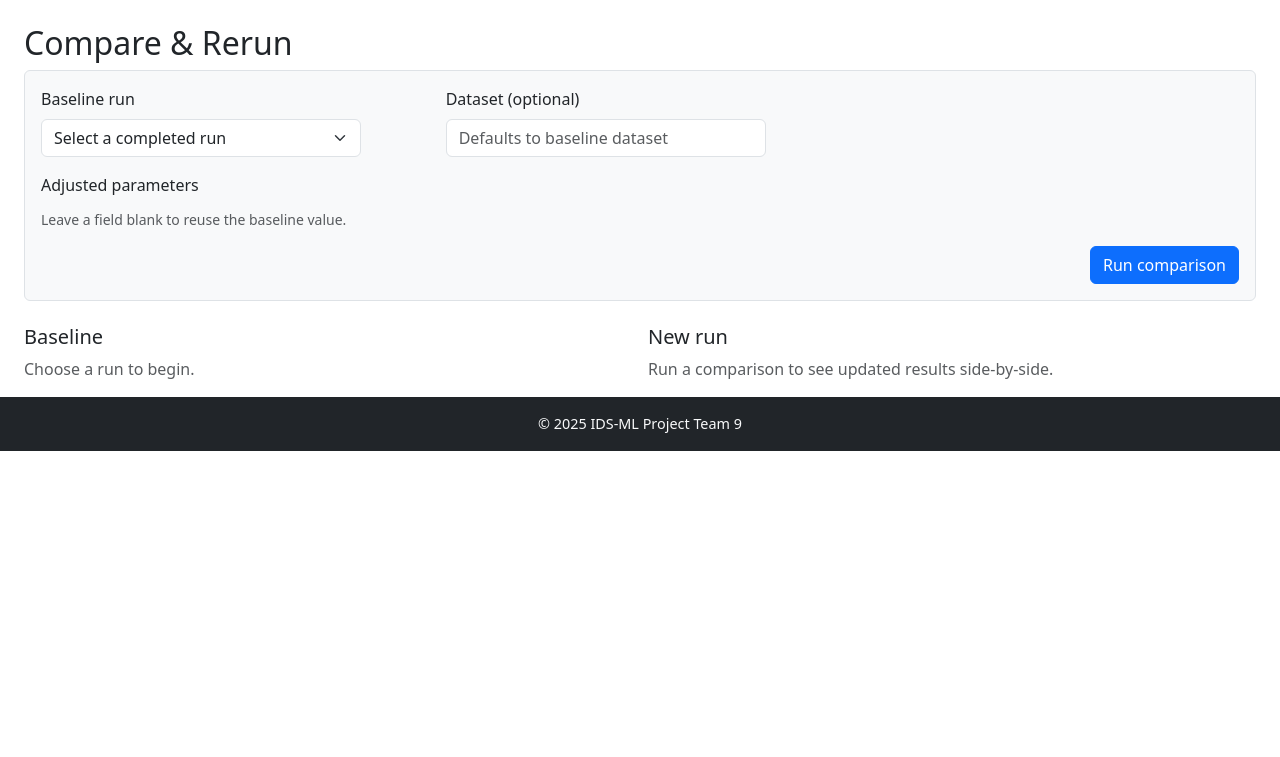
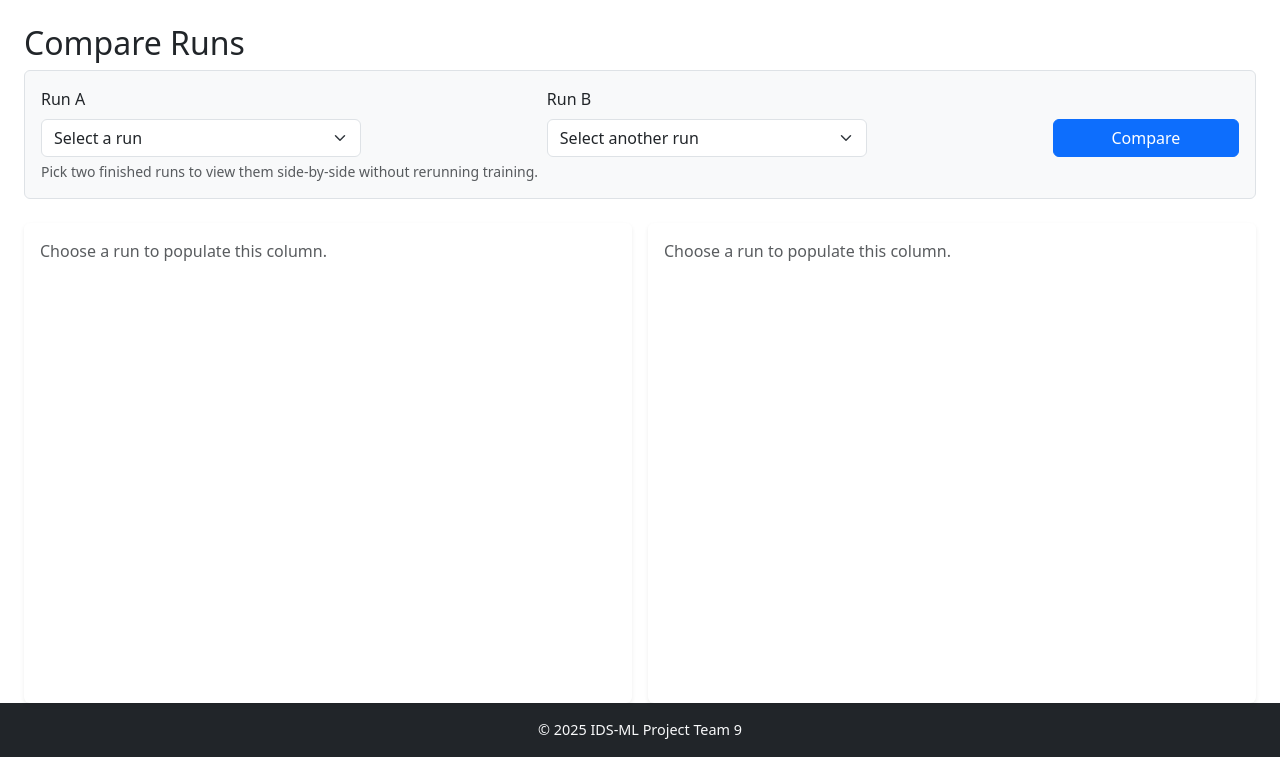
Before and after one commit to sananchaudhry/Development-Environment-for-IDS, a Flask app: template templates/compare.html in a window 1280 px wide. Shown: the part 56-813 px from the top of the page. Before the commit the page ends 507 px from the top, so only its background shows below. Run offline with Flask 3, Linux system fonts and the light colour scheme; the template is opened without the code that fills it, so the values that code supplies are empty.

Commit message:
Add run naming and improve comparison view

```diff
--- a/app.py
+++ b/app.py
@@ -157,6 +157,11 @@ def ensure_extended_schema(conn):
         """
     )
 
+    # Ensure runs table has a run_name column for human-friendly labels.
+    existing_columns = {row[1] for row in conn.execute("PRAGMA table_info(Runs);")}
+    if "run_name" not in existing_columns:
+        conn.execute("ALTER TABLE Runs ADD COLUMN run_name TEXT;")
+
 
 def canonical_lccde_defaults():
     return {k: v["default"] for k, v in LCCDE_PARAM_SCHEMA.items()}
@@ -245,7 +250,15 @@ def home():
     return redirect(url_for('run_model'))
 
 
-def store_run_results(model_name, dataset, metrics, params, artifacts, notes="Executed from web interface"):
+def store_run_results(
+    model_name,
+    dataset,
+    metrics,
+    params,
+    artifacts,
+    notes="Executed from web interface",
+    run_name=None,
+):
     FIGURE_DIR.mkdir(parents=True, exist_ok=True)
     conn = get_db_connection()
     ensure_extended_schema(conn)
@@ -256,10 +269,10 @@ def store_run_results(model_name, dataset, metrics, params, artifacts, notes="Ex
 
     cur.execute(
         """
-        INSERT INTO Runs (model_id, dataset_name, status, runtime_sec, notes)
-        VALUES ((SELECT model_id FROM Models WHERE model_name=?), ?, 'completed', 0, ?);
+        INSERT INTO Runs (model_id, dataset_name, status, runtime_sec, notes, run_name)
+        VALUES ((SELECT model_id FROM Models WHERE model_name=?), ?, 'completed', 0, ?, ?);
         """,
-        (model_name, dataset, notes),
+        (model_name, dataset, notes, run_name),
     )
     run_id = cur.lastrowid
 
@@ -300,7 +313,8 @@ def fetch_run_details(run_id):
                r.dataset_name AS dataset,
                r.timestamp AS timestamp,
                r.status AS status,
-               r.notes AS notes
+               r.notes AS notes,
+               r.run_name AS run_name
         FROM Runs r
         JOIN Models m ON r.model_id = m.model_id
         WHERE r.run_id = ?;
@@ -349,7 +363,8 @@ def fetch_run_summaries():
                m.model_name AS model,
                r.dataset_name AS dataset,
                r.timestamp AS timestamp,
-               (SELECT metric_value FROM Metrics WHERE run_id = r.run_id AND metric_name='accuracy') AS accuracy
+               (SELECT metric_value FROM Metrics WHERE run_id = r.run_id AND metric_name='accuracy') AS accuracy,
+               r.run_name AS run_name
         FROM Runs r
         JOIN Models m ON r.model_id = m.model_id
         ORDER BY r.timestamp DESC;
@@ -363,6 +378,7 @@ def fetch_run_summaries():
 def run_model():
     selected_model = request.form.get('model', 'LCCDE') if request.method == 'POST' else 'LCCDE'
     dataset_value = request.form.get('dataset', '') if request.method == 'POST' else ''
+    run_name_value = request.form.get('run_name', '') if request.method == 'POST' else ''
     param_entries = (
         {key: request.form.get(key, '') for key in LCCDE_PARAM_SCHEMA}
         if request.method == 'POST'
@@ -389,6 +405,7 @@ def run_model():
                 warnings=warnings,
                 selected_model=selected_model,
                 dataset_value=dataset_value,
+                run_name_value=run_name_value,
                 param_values=param_entries,
                 defaults=canonical_lccde_defaults(),
                 param_schema=LCCDE_PARAM_SCHEMA,
@@ -400,7 +417,14 @@ def run_model():
         metrics = results.get('metrics', {})
         artifacts = results.get('artifacts', [])
 
-        run_id = store_run_results(selected_model, dataset, metrics, parsed_params, artifacts)
+        run_id = store_run_results(
+            selected_model,
+            dataset,
+            metrics,
+            parsed_params,
+            artifacts,
+            run_name=run_name_value or None,
+        )
         print(f"Stored results for run ID: {run_id}")
 
         flash(f"Run {run_id} completed successfully.", "success")
@@ -412,6 +436,7 @@ def run_model():
         warnings=warnings,
         selected_model=selected_model,
         dataset_value=dataset_value,
+        run_name_value=run_name_value,
         param_values=param_entries or canonical_lccde_defaults(),
         defaults=canonical_lccde_defaults(),
         param_schema=LCCDE_PARAM_SCHEMA,
@@ -445,59 +470,41 @@ def delete_run(run_id):
     flash(f"Run {run_id} deleted.", "info")
     return redirect(url_for('history'))
 
-@app.route('/compare', methods=['GET', 'POST'])
+
+@app.route('/runs/<int:run_id>/rename', methods=['POST'])
+def rename_run(run_id):
+    new_name = (request.form.get('run_name') or '').strip()
+    conn = get_db_connection()
+    ensure_extended_schema(conn)
+    cur = conn.cursor()
+    cur.execute("UPDATE Runs SET run_name=? WHERE run_id=?", (new_name if new_name else None, run_id))
+    conn.commit()
+    conn.close()
+    flash(f"Updated name for run {run_id}.", "success")
+    return redirect(url_for('history', run_id=run_id))
+
+@app.route('/compare', methods=['GET'])
 def compare():
     runs = fetch_run_summaries()
-    baseline_id = request.args.get('baseline_id', type=int)
-    comparison = None
-    baseline_details = fetch_run_details(baseline_id) if baseline_id else None
+    # Accept legacy baseline_id parameter but prefer explicit run_a/run_b pair.
+    run_a_id = request.args.get('run_a', type=int) or request.args.get('baseline_id', type=int)
+    run_b_id = request.args.get('run_b', type=int)
+
     errors = []
-    warnings = []
-    dataset_value = ''
-    form_params = baseline_details["params"] if baseline_details and baseline_details.get("params") else canonical_lccde_defaults()
+    run_a_details = fetch_run_details(run_a_id) if run_a_id else None
+    run_b_details = fetch_run_details(run_b_id) if run_b_id else None
 
-    if request.method == 'POST':
-        baseline_id = request.form.get('baseline_id', type=int)
-        baseline_details = fetch_run_details(baseline_id) if baseline_id else None
-        dataset_value = request.form.get('dataset', '')
-        form_params = {key: request.form.get(key, '') for key in LCCDE_PARAM_SCHEMA}
-
-        if not baseline_details:
-            errors.append("A valid baseline run must be selected for comparison.")
-        else:
-            base_params = baseline_details["params"] if baseline_details and baseline_details.get("params") else canonical_lccde_defaults()
-            merged_params, errors, warnings = validate_lccde_params(form_params, base_params=base_params)
-
-            dataset = dataset_value or baseline_details["run"]["dataset"]
-            dataset_path = f"./data/{dataset}"
-            if not os.path.exists(dataset_path):
-                errors.append(f"Dataset '{dataset}' was not found in the data/ directory.")
-
-            if not errors:
-                from LCCDE_IDS_GlobeCom22 import run_lccde_model
-
-                results = run_lccde_model(dataset_path=dataset_path, params=merged_params, artifact_dir=FIGURE_DIR)
-                metrics = results.get('metrics', {})
-                artifacts = results.get('artifacts', [])
-                new_run_id = store_run_results('LCCDE', dataset, metrics, merged_params, artifacts, notes=f"Comparison rerun of {baseline_id}")
-                comparison = {
-                    'baseline': baseline_details,
-                    'new': fetch_run_details(new_run_id)
-                }
-
-                flash(f"Comparison run {new_run_id} completed.", "success")
+    if run_a_id and run_b_id and run_a_id == run_b_id:
+        errors.append("Select two different runs to compare them side-by-side.")
 
     return render_template(
         'compare.html',
         runs=runs,
-        baseline=baseline_details,
-        comparison=comparison,
+        run_a=run_a_details,
+        run_b=run_b_details,
         errors=errors,
-        warnings=warnings,
-        form_params=form_params,
-        dataset_value=dataset_value,
-        defaults=canonical_lccde_defaults(),
-        param_schema=LCCDE_PARAM_SCHEMA,
+        selected_a=run_a_id,
+        selected_b=run_b_id,
     )
 
 if __name__ == '__main__':
--- a/schema.sql
+++ b/schema.sql
@@ -25,6 +25,7 @@ CREATE TABLE IF NOT EXISTS Runs (
     runtime_sec  REAL,
     timestamp    TIMESTAMP DEFAULT CURRENT_TIMESTAMP,
     notes        TEXT,
+    run_name     TEXT,
     FOREIGN KEY(model_id) REFERENCES Models(model_id)
 );
 
--- a/static/css/style.css
+++ b/static/css/style.css
@@ -55,3 +55,70 @@ footer p {
   margin: 0;
   font-size: 0.9rem;
 }
+
+.comparison-card {
+  min-height: 480px;
+}
+
+.run-title {
+  font-size: 1.2rem;
+  font-weight: 700;
+}
+
+.section-label {
+  font-size: 0.95rem;
+  text-transform: uppercase;
+  letter-spacing: 0.03em;
+  color: #495057;
+}
+
+.metric-list {
+  display: grid;
+  grid-template-columns: repeat(auto-fit, minmax(180px, 1fr));
+  gap: 0.5rem 0.75rem;
+}
+
+.metric-item {
+  display: flex;
+  justify-content: space-between;
+  background: #f8f9fa;
+  border: 1px solid #e9ecef;
+  border-radius: 0.35rem;
+  padding: 0.5rem 0.75rem;
+  font-size: 1rem;
+}
+
+.metric-name {
+  font-weight: 600;
+}
+
+.metric-value {
+  font-weight: 700;
+  font-size: 1.05rem;
+}
+
+.param-list {
+  max-height: 320px;
+  overflow-y: auto;
+  padding-right: 0.25rem;
+  font-size: 0.98rem;
+}
+
+.param-value {
+  font-weight: 600;
+}
+
+.primary-figure img {
+  width: 100%;
+  object-fit: contain;
+}
+
+.figure-label {
+  border-top: 1px solid #e9ecef;
+  background: #f8f9fa;
+}
+
+.extra-figure img {
+  width: 100%;
+  object-fit: contain;
+}
--- a/templates/compare.html
+++ b/templates/compare.html
@@ -1,136 +1,54 @@
 {% extends "base.html" %}
 {% block content %}
-<h2>Compare &amp; Rerun</h2>
+<h2>Compare Runs</h2>
 
 {% if errors %}
   <div class="alert alert-danger">
     <ul class="mb-0">{% for err in errors %}<li>{{ err }}</li>{% endfor %}</ul>
   </div>
 {% endif %}
-{% if warnings %}
-  <div class="alert alert-warning">
-    <ul class="mb-0">{% for warn in warnings %}<li>{{ warn }}</li>{% endfor %}</ul>
-  </div>
-{% endif %}
 
-<form action="/compare" method="POST" class="mb-4 p-3 border rounded bg-light">
+<form method="get" action="/compare" class="mb-4 p-3 border rounded bg-light">
   <div class="row g-3 align-items-end">
-    <div class="col-md-4">
-      <label class="form-label">Baseline run</label>
-      <select name="baseline_id" class="form-select compact-field" id="baseline-select">
-        <option value="" disabled {% if not baseline %}selected{% endif %}>Select a completed run</option>
+    <div class="col-md-5">
+      <label class="form-label">Run A</label>
+      <select name="run_a" class="form-select compact-field">
+        <option value="" {% if not selected_a %}selected{% endif %}>Select a run</option>
         {% for run in runs %}
-          <option value="{{ run.id }}" {% if baseline and baseline.run.id == run.id %}selected{% endif %}>#{{ run.id }} — {{ run.model }} ({{ run.timestamp }})</option>
+          <option value="{{ run.id }}" {% if selected_a == run.id %}selected{% endif %}>
+            {{ run.run_name or ('Run #' ~ run.id) }} — {{ run.model }} ({{ run.timestamp }})
+          </option>
         {% endfor %}
       </select>
     </div>
-    <div class="col-md-4">
-      <label class="form-label">Dataset (optional)</label>
-      <input type="text" class="form-control compact-field" name="dataset" value="{{ dataset_value }}" placeholder="Defaults to baseline dataset">
+    <div class="col-md-5">
+      <label class="form-label">Run B</label>
+      <select name="run_b" class="form-select compact-field">
+        <option value="" {% if not selected_b %}selected{% endif %}>Select another run</option>
+        {% for run in runs %}
+          <option value="{{ run.id }}" {% if selected_b == run.id %}selected{% endif %}>
+            {{ run.run_name or ('Run #' ~ run.id) }} — {{ run.model }} ({{ run.timestamp }})
+          </option>
+        {% endfor %}
+      </select>
     </div>
-    <div class="col-12">
-      <label class="form-label">Adjusted parameters</label>
-      <div class="row row-cols-1 row-cols-md-2 param-grid">
-        {% for key, schema in param_schema.items() %}
-        {% set is_float = schema.type == float %}
-        {% set baseline_value = baseline.params[key] if baseline and baseline.params[key] is not none else defaults[key] %}
-        <div class="col">
-          <label class="form-label mb-1">{{ key }}</label>
-          <div class="text-muted small mb-1">
-            {% if schema.help %}{{ schema.help }}{% endif %}
-            {% if schema.min is defined %}<span class="ms-1">Range: {{ schema.min }}–{{ schema.max if schema.max is defined else '∞' }}</span>{% endif %}
-            <span class="ms-1">Default: {{ defaults[key] }}</span>
-          </div>
-          <div class="d-flex align-items-center gap-2 flex-wrap">
-            <input
-              type="number"
-              step="{{ schema.step if schema.step is defined else ('any' if is_float else 1) }}"
-              class="form-control param-field"
-              name="{{ key }}"
-              value="{{ form_params[key] }}"
-              placeholder="{{ defaults[key] }}"
-              {% if schema.min is defined %}min="{{ schema.min }}"{% endif %}
-              {% if schema.max is defined %}max="{{ schema.max }}"{% endif %}>
-            <div class="old-param-value">Old: {{ baseline_value }}</div>
-          </div>
-        </div>
-        {% endfor %}
-      </div>
-      <div class="form-text">Leave a field blank to reuse the baseline value.</div>
-    </div>
-    <div class="col-12 d-flex justify-content-end">
-      <button type="submit" class="btn btn-primary">Run comparison</button>
+    <div class="col-md-2 d-flex justify-content-end">
+      <button type="submit" class="btn btn-primary w-100">Compare</button>
     </div>
   </div>
+  <div class="form-text">Pick two finished runs to view them side-by-side without rerunning training.</div>
 </form>
 
-<div class="row g-3">
-  <div class="col-md-6">
-    <h5>Baseline</h5>
-    {% if baseline %}
-      <p class="mb-1"><strong>Run:</strong> {{ baseline.run.id }} | <strong>Dataset:</strong> {{ baseline.run.dataset }}</p>
-      <ul>
-        {% for name, value in baseline.metrics.items() %}
-          <li>{{ name }}: {{ value|round(4) }}</li>
-        {% endfor %}
-      </ul>
-      <h6 class="mt-2">Parameters</h6>
-      <ul class="small">
-        {% for name, value in baseline.params.items() %}
-          <li><code>{{ name }}</code>: {{ value }}</li>
-        {% endfor %}
-      </ul>
-      <div class="d-flex flex-wrap gap-2">
-        {% for art in baseline.artifacts %}
-          <div class="text-center">
-            <img src="/{{ art.path }}" class="img-fluid rounded border figure-thumb" alt="{{ art.label }}">
-            <div class="small text-muted">{{ art.label }}</div>
-          </div>
-        {% endfor %}
-      </div>
-    {% else %}
-      <p class="text-muted">Choose a run to begin.</p>
-    {% endif %}
+<div class="row g-3 comparison-grid">
+  <div class="col-12 col-xl-6">
+    {% with selected_run=run_a, card_id='a' %}
+      {% include 'partials/run_compare_card.html' %}
+    {% endwith %}
   </div>
-  <div class="col-md-6">
-    <h5>New run</h5>
-    {% if comparison %}
-      <p class="mb-1"><strong>Run:</strong> {{ comparison.new.run.id }} | <strong>Dataset:</strong> {{ comparison.new.run.dataset }}</p>
-      <ul>
-        {% for name, value in comparison.new.metrics.items() %}
-          <li>{{ name }}: {{ value|round(4) }}</li>
-        {% endfor %}
-      </ul>
-      <h6 class="mt-2">Parameters</h6>
-      <ul class="small">
-        {% for name, value in comparison.new.params.items() %}
-          <li><code>{{ name }}</code>: {{ value }}</li>
-        {% endfor %}
-      </ul>
-      <div class="d-flex flex-wrap gap-2">
-        {% for art in comparison.new.artifacts %}
-          <div class="text-center">
-            <img src="/{{ art.path }}" class="img-fluid rounded border figure-thumb" alt="{{ art.label }}">
-            <div class="small text-muted">{{ art.label }}</div>
-          </div>
-        {% endfor %}
-      </div>
-    {% else %}
-      <p class="text-muted">Run a comparison to see updated results side-by-side.</p>
-    {% endif %}
+  <div class="col-12 col-xl-6">
+    {% with selected_run=run_b, card_id='b' %}
+      {% include 'partials/run_compare_card.html' %}
+    {% endwith %}
   </div>
 </div>
-<script>
-  const baselineSelect = document.getElementById('baseline-select');
-  if (baselineSelect) {
-    baselineSelect.addEventListener('change', (event) => {
-      const selected = event.target.value;
-      if (selected) {
-        const url = new URL(window.location.href);
-        url.searchParams.set('baseline_id', selected);
-        window.location.href = url.toString();
-      }
-    });
-  }
-</script>
 {% endblock %}
--- /dev/null
+++ b/templates/partials/run_compare_card.html
@@ -0,0 +1,63 @@
+<div class="comparison-card h-100 p-3 bg-white shadow-sm rounded">
+  {% if selected_run %}
+    <div class="d-flex justify-content-between align-items-start mb-2 flex-wrap gap-2">
+      <div>
+        <div class="run-title">{{ selected_run.run.run_name or ('Run #' ~ selected_run.run.id) }}</div>
+        <div class="text-muted small">{{ selected_run.run.model }} • {{ selected_run.run.timestamp }}</div>
+        <div class="text-muted small">Dataset: {{ selected_run.run.dataset }}</div>
+      </div>
+      <span class="badge bg-secondary align-self-center">ID {{ selected_run.run.id }}</span>
+    </div>
+
+    <div class="row g-3 align-items-start comparison-body">
+      <div class="col-lg-7">
+        <h6 class="section-label">Metrics</h6>
+        <ul class="list-unstyled metric-list mb-3">
+          {% for name, value in selected_run.metrics.items() %}
+            <li class="metric-item"><span class="metric-name">{{ name }}</span><span class="metric-value">{{ value|round(4) }}</span></li>
+          {% endfor %}
+        </ul>
+
+        <h6 class="section-label">Parameters</h6>
+        <ul class="list-unstyled param-list mb-0">
+          {% for name, value in selected_run.params.items() %}
+            <li><code>{{ name }}</code>: <span class="param-value">{{ value }}</span></li>
+          {% endfor %}
+        </ul>
+      </div>
+      <div class="col-lg-5">
+        <div class="primary-figure card border-0 shadow-sm">
+          {% if selected_run.artifacts %}
+            <img src="/{{ selected_run.artifacts[0].path }}" class="img-fluid rounded" alt="{{ selected_run.artifacts[0].label }}">
+            <div class="figure-label small text-muted px-2 py-1">{{ selected_run.artifacts[0].label }}</div>
+          {% else %}
+            <div class="p-4 text-center text-muted">No figure stored for this run.</div>
+          {% endif %}
+        </div>
+      </div>
+    </div>
+
+    {% if selected_run.artifacts and selected_run.artifacts|length > 1 %}
+      {% set collapse_id = 'more-' ~ card_id ~ '-' ~ selected_run.run.id %}
+      <div class="mt-3 text-end">
+        <button class="btn btn-outline-secondary btn-sm" type="button" data-bs-toggle="collapse" data-bs-target="#{{ collapse_id }}" aria-expanded="false" aria-controls="{{ collapse_id }}">
+          View more figures
+        </button>
+      </div>
+      <div class="collapse mt-2" id="{{ collapse_id }}">
+        <div class="row g-2">
+          {% for art in selected_run.artifacts[1:] %}
+            <div class="col-6">
+              <div class="extra-figure card border-0 shadow-sm h-100">
+                <img src="/{{ art.path }}" class="img-fluid rounded" alt="{{ art.label }}">
+                <div class="figure-label small text-muted px-2 py-1">{{ art.label }}</div>
+              </div>
+            </div>
+          {% endfor %}
+        </div>
+      </div>
+    {% endif %}
+  {% else %}
+    <p class="text-muted mb-0">Choose a run to populate this column.</p>
+  {% endif %}
+</div>
--- a/templates/run_model.html
+++ b/templates/run_model.html
@@ -27,6 +27,12 @@
       <option value="Tree-Based" {% if selected_model=='Tree-Based' %}selected{% endif %}>Tree-Based IDS</option>
       <option value="MTH-IDS" {% if selected_model=='MTH-IDS' %}selected{% endif %}>MTH-IDS</option>
     </select>
+  </div>
+
+  <div class="mb-3">
+    <label class="form-label">Run name (optional)</label>
+    <input type="text" class="form-control compact-field" name="run_name" maxlength="120" placeholder="e.g., Baseline tuned run" value="{{ run_name_value }}">
+    <div class="form-text">Give this run a memorable label to spot it quickly during comparisons.</div>
   </div>
 
   <div class="mb-3">
```
Also changed, not shown: templates/history.html (+13 -2 lines).
